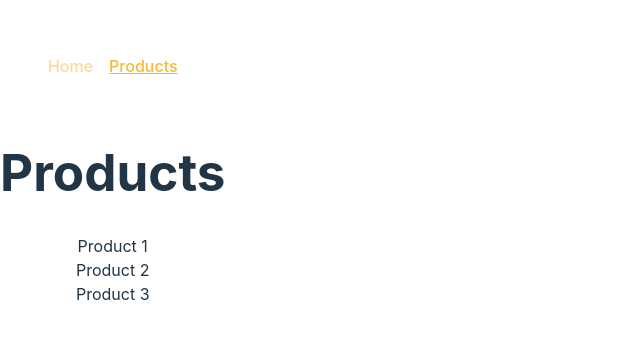
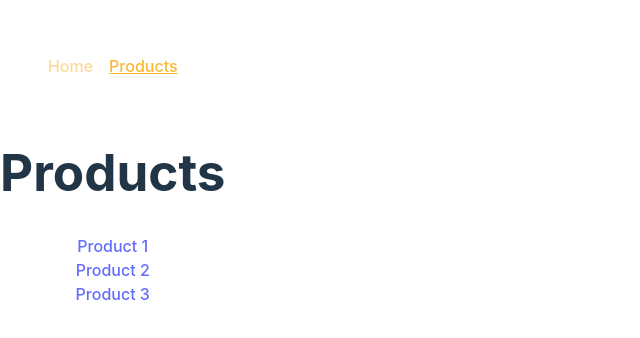
Before and after one commit to RaazKetan/Routing, a React (Vite) app: page /products in a window 1280 px wide. Shown: the part 220-558 px from the top of the page, without its empty margins (0-640 px from the left). Built offline with nearby package versions, Linux system fonts and the light colour scheme.

Commit message:
Routing Paths

```diff
--- a/src/pages/Home.jsx
+++ b/src/pages/Home.jsx
@@ -9,7 +9,7 @@ function HomePage() {
   return (
     <>
       <h1>Home Page</h1>
-      <p>Go to <Link to="/products">Link of Products</Link></p>
+      <p>Go to <Link to="products">Link of Products</Link></p>
       <button onClick={navigateHandler}>Button of Products</button>
     </>
   );
--- a/src/pages/ProductDetail.jsx
+++ b/src/pages/ProductDetail.jsx
@@ -1,8 +1,17 @@
-function ProductDetailPage(){
-    return (
-        <div>
-            Product Detail Page
-        </div>
-    )
+import { useParams,Link } from "react-router-dom";
+
+function ProductDetailPage() {
+
+    const params = useParams();
+    // params.proudctId;
+
+  return(
+  <>
+  <h1>Product Detail Page</h1>;
+  {params.productId}
+  <p><Link to=".." relative="path">Back</Link></p>
+  </>
+  )
+
 }
 export default ProductDetailPage;
--- a/src/pages/Products.jsx
+++ b/src/pages/Products.jsx
@@ -1,13 +1,23 @@
-function ProductPage(){
+import { Link } from "react-router-dom";
+
+const PRODUCTS  =[
+    {id: "p1", title: "Product 1", description: "This is product 1"},
+    {id: "p2", title: "Product 2", description: "This is product 2"},
+    {id: "p3", title: "Product 3", description: "This is product 3"},
+    ];
+
+function ProductPage() {
   return (
     <div>
       <h1>Products</h1>
       <ul>
-                <li>Product 1</li>
-                <li>Product 2</li>
-                <li>Product 3</li>
+        {PRODUCTS.map((product) => (
+          <li key={product.id}>
+            <Link to={product.id} >{product.title}</Link>
+          </li>
+        ))}
       </ul>
     </div>
-    )
+  );
 }
 export default ProductPage;
```
Also changed, not shown: src/App.jsx (+3 -5 lines). Lines whose indentation alone changed are shown as unchanged.
